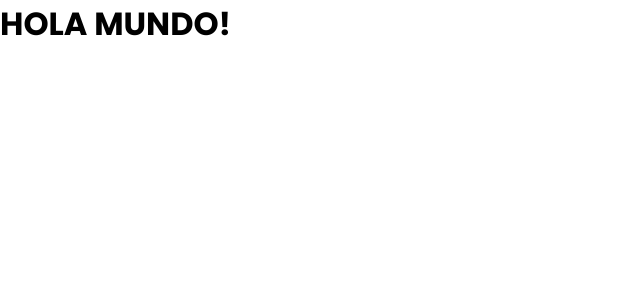
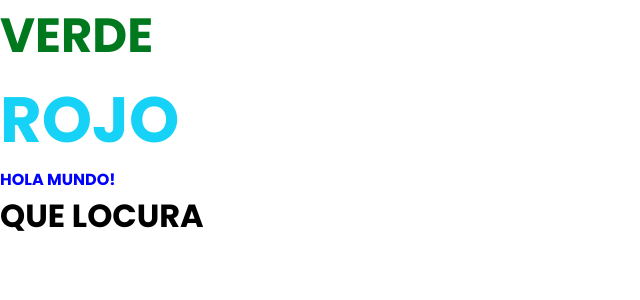
Before and after one commit to George-Lion/my-portfolio, a React (Vite) app: page / in a window 1280 px wide. Shown: the top 300 px of the page, without its empty margins (0-640 px from the left). Built offline with nearby package versions, Linux system fonts and the light colour scheme.

Commit message:
variables SASS

```diff
--- a/src/App.jsx
+++ b/src/App.jsx
@@ -1,9 +1,13 @@
-import "./App.scss";
+import React from "react";
+import Header from "./components/Header";
+import styles from "./App.module.scss";
 
 function App() {
   return (
     <div className="App">
-      <h1>HOLA MUNDO!</h1>
+      <Header />
+      <h1 className={styles.locura}>HOLA MUNDO!</h1>
+      <h1>QUE LOCURA</h1>
     </div>
   );
 }
--- /dev/null
+++ b/src/App.module.scss
@@ -0,0 +1,4 @@
+.locura{
+    color: blue;
+    font-size: 1rem;
+}
--- a/src/SCSS/abstracts/_variables.scss
+++ b/src/SCSS/abstracts/_variables.scss
@@ -6,3 +6,29 @@
 
     /*colors*/
 }
+
+$bg: rgb(255, 255, 255);
+$bg2: rgb(0, 0, 0);
+$text: rgb(15, 15, 15);
+$text2: rgb(240, 240, 240);
+$text3: rgb(0, 121, 30);
+$primary: rgb(22, 210, 247);
+
+$spacing-sm: 8px;
+$spacing-md: 16px;
+$spacing-lg: 32px;
+
+$header-height: 72px;
+
+$sm: 37.5em;
+$md: 48em;
+$lg: 64em;
+$xl: 75em;
+
+@mixin breakpoint($point) {
+    @if $point == md {
+        @media (min-width: $md) {
+            @content;
+        }
+    }
+}
--- a/src/SCSS/base/_resets.scss
+++ b/src/SCSS/base/_resets.scss
@@ -19,3 +19,10 @@ button{
     background: none;
     font-family: var(--font-poppins);
 }
+
+.test{
+    h1{
+        font-size: 1rem;
+        color: green($color: #000000);
+    }
+}
--- /dev/null
+++ b/src/components/Header.jsx
@@ -0,0 +1,13 @@
+import React from "react";
+import styles from "./Header.module.scss";
+
+const Header = () => {
+  return (
+    <div className={styles.test}>
+      <h2>VERDE</h2>
+      <h3>ROJO</h3>
+    </div>
+  );
+};
+
+export default Header;
--- /dev/null
+++ b/src/components/Header.module.scss
@@ -0,0 +1,15 @@
+@import "./../SCSS/abstracts/variables.scss";
+
+.test{
+
+    h2{
+        color:$text3;
+        font-size: 3rem;
+    }
+
+    h3{
+        color: $primary;
+        font-size: 4rem;
+    }
+
+}
```
Also changed, not shown: src/App.scss (deleted).
